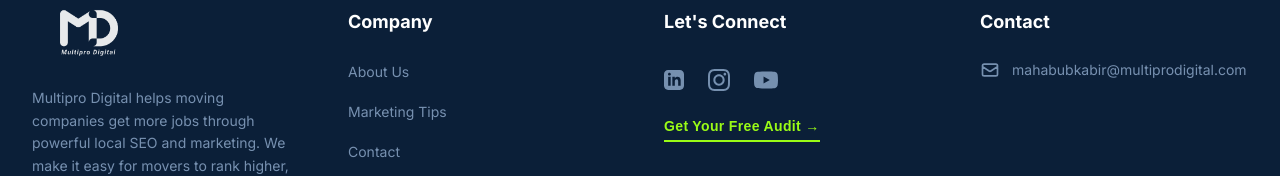
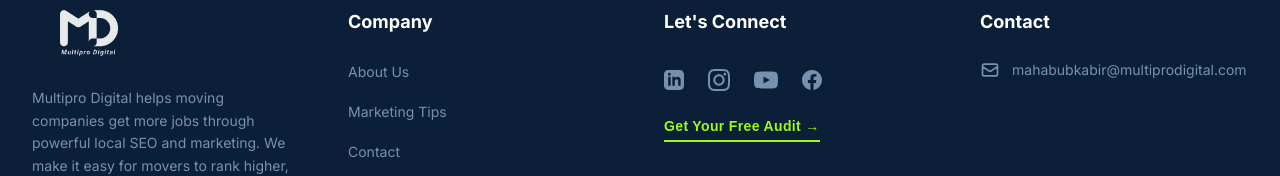
Before and after one commit to mahabubkabir40-ai/multipro-digital, a Next.js app: page / in a window 1280 px wide. Shown: the part 6944-7120 px from the top of the page. Built offline with nearby package versions, Linux system fonts and the light colour scheme; a web font is replaced by a local one.

Commit message:
Add Facebook icon to footer socials

```diff
--- a/src/components/Footer.tsx
+++ b/src/components/Footer.tsx
@@ -48,6 +48,10 @@
                   <span className="sr-only">YouTube</span>
                   <svg className="w-6 h-6 flex-shrink-0" fill="currentColor" viewBox="0 0 24 24"><path d="M23.498 6.186a3.016 3.016 0 0 0-2.122-2.136C19.505 3.545 12 3.545 12 3.545s-7.505 0-9.377.505A3.017 3.017 0 0 0 .502 6.186C0 8.07 0 12 0 12s0 3.93.502 5.814a3.016 3.016 0 0 0 2.122 2.136c1.871.505 9.376.505 9.376.505s7.505 0 9.377-.505a3.015 3.015 0 0 0 2.122-2.136C24 15.93 24 12 24 12s0-3.93-.502-5.814zM9.545 15.568V8.432L15.818 12l-6.273 3.568z"/></svg>
                 </Link>
+                <Link href="#" className="text-blue-200/60 hover:text-brand-lime transition-all duration-300 hover:scale-110">
+                  <span className="sr-only">Facebook</span>
+                  <svg className="w-5 h-5 flex-shrink-0" fill="currentColor" viewBox="0 0 24 24"><path d="M24 12.073c0-6.627-5.373-12-12-12s-12 5.373-12 12c0 5.99 4.388 10.954 10.125 11.854v-8.385H7.078v-3.47h3.047V9.43c0-3.007 1.792-4.669 4.533-4.669 1.312 0 2.686.235 2.686.235v2.953H15.83c-1.491 0-1.956.925-1.956 1.874v2.25h3.328l-.532 3.47h-2.796v8.385C19.612 23.027 24 18.062 24 12.073z"/></svg>
+                </Link>
               </div>
 
               <Link
```
